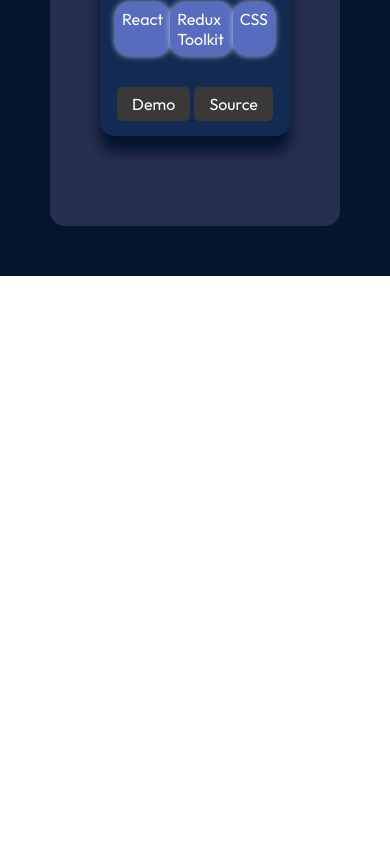
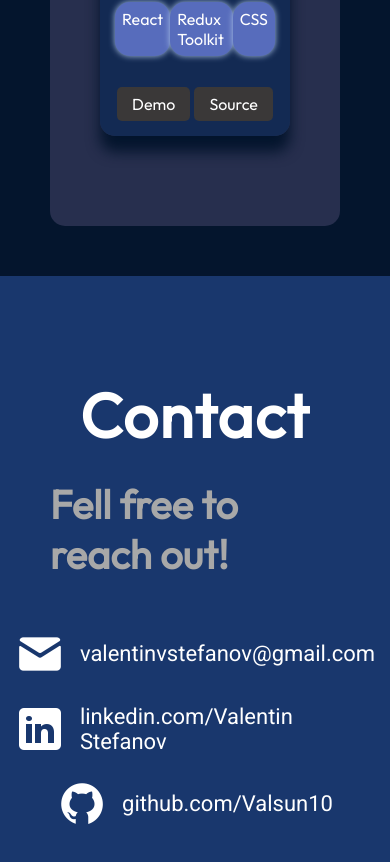
Before and after one commit to Valsun10/portfolio, a React (Vite) app: page / in a window 390 px wide. Shown: the part 8646-9508 px from the top of the page. Before the commit the page ends 8922 px from the top, so only its background shows below. Built offline with nearby package versions, Linux system fonts and the light colour scheme.

Commit message:
creating responsive footer

```diff
--- a/src/App.jsx
+++ b/src/App.jsx
@@ -4,6 +4,7 @@ import Hero from "./components/Hero/Hero";
 import Navbar from "./components/Navbar/Navbar";
 import ProjectsPage from "./components/ProjectsPage/ProjectsPage";
 import Skills from "./components/Skills/Skills";
+import Footer from "./components/Footer/Footer";
 
 function App() {
   return (
@@ -13,6 +14,7 @@ function App() {
       <About />
       <Skills />
       <ProjectsPage />
+      <Footer />
     </div>
   );
 }
--- /dev/null
+++ b/src/components/Footer/Footer.jsx
@@ -0,0 +1,31 @@
+import styles from "./Footer.module.css";
+import email from "../../assets/contact/emailIcon.png";
+import linkedin from "../../assets/contact/linkedinIcon.png";
+import github from "../../assets/contact/githubIcon.png";
+
+const Footer = () => {
+  return (
+    <footer className={styles.footer}>
+      <div className={styles.footer_left}>
+        <h1>Contact</h1>
+        <h3>Fell free to reach out!</h3>
+      </div>
+      <div className={styles.footer_right}>
+        <div>
+          <img src={email} alt="email" />
+          <p>valentinvstefanov@gmail.com</p>
+        </div>
+        <div>
+          <img src={linkedin} alt="linkedin" />
+          <p>linkedin.com/Valentin Stefanov</p>
+        </div>
+        <div>
+          <img src={github} alt="github" />
+          <p>github.com/Valsun10</p>
+        </div>
+      </div>
+    </footer>
+  );
+};
+
+export default Footer;
--- /dev/null
+++ b/src/components/Footer/Footer.module.css
@@ -0,0 +1,61 @@
+@import "../../vars.css";
+
+.footer {
+  width: 100%;
+  display: flex;
+  justify-content: space-around;
+  align-items: center;
+  padding: 100px 50px;
+  background-color: var(--color-secondary);
+}
+
+.footer_left,
+.footer_right {
+  display: flex;
+  flex-direction: column;
+  justify-content: center;
+  gap: 25px;
+}
+
+.footer_left h1 {
+  font-size: 80px;
+  color: var(--color-text);
+  letter-spacing: 1.3px;
+}
+
+.footer_left h3 {
+  font-size: 50px;
+  color: rgb(168, 168, 168);
+}
+
+.footer_right div {
+  display: flex;
+  align-items: center;
+  gap: 15px;
+}
+
+.footer_right div p {
+  color: var(--color-text);
+  font-size: 22px;
+  font-family: var(--font-robot);
+}
+
+@media screen and (max-width: 900px) {
+  .footer {
+    flex-direction: column;
+    justify-content: center;
+    gap: 50px;
+  }
+  .footer_left,
+  .footer_right {
+    align-items: center;
+  }
+
+  .footer_left h1 {
+    font-size: 62px;
+  }
+
+  .footer_left h3 {
+    font-size: 40px;
+  }
+}
```
